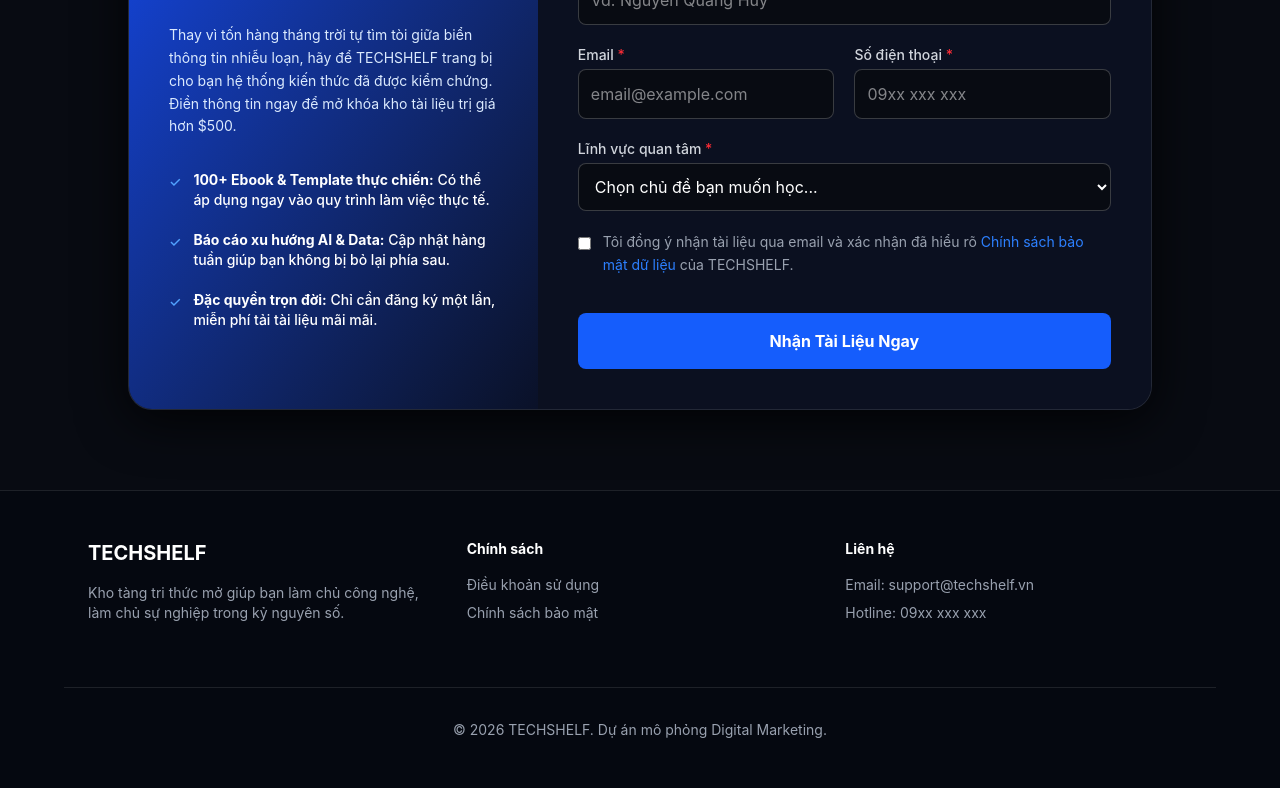
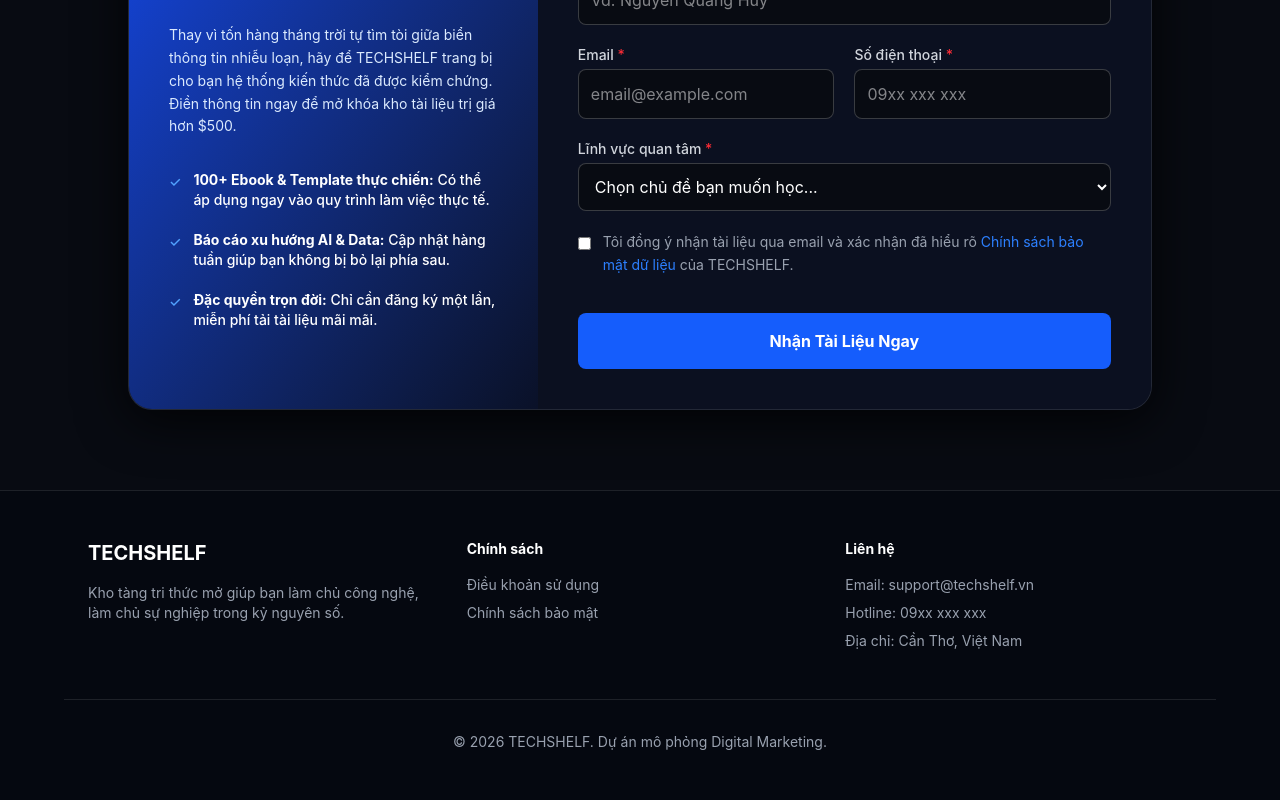
Before and after one commit to Athonydan245/Tech-Shelf, a React (Vite) app: page / in a window 1280 px wide. Shown: the part 3751-4551 px from the top of the page. Built offline with nearby package versions, Linux system fonts and the light colour scheme.

Commit message:
Complete update README and UI

```diff
--- a/src/components/Footer.tsx
+++ b/src/components/Footer.tsx
@@ -18,6 +18,7 @@
                     <ul className="space-y-2">
                         <li>Email: support@techshelf.vn</li>
                         <li>Hotline: 09xx xxx xxx</li>
+                        <li>Địa chỉ: Cần Thơ, Việt Nam</li>
                     </ul>
                 </div>
             </div>
```
Also changed, not shown: 1 other file (tests, documents, lock files or other folders).
